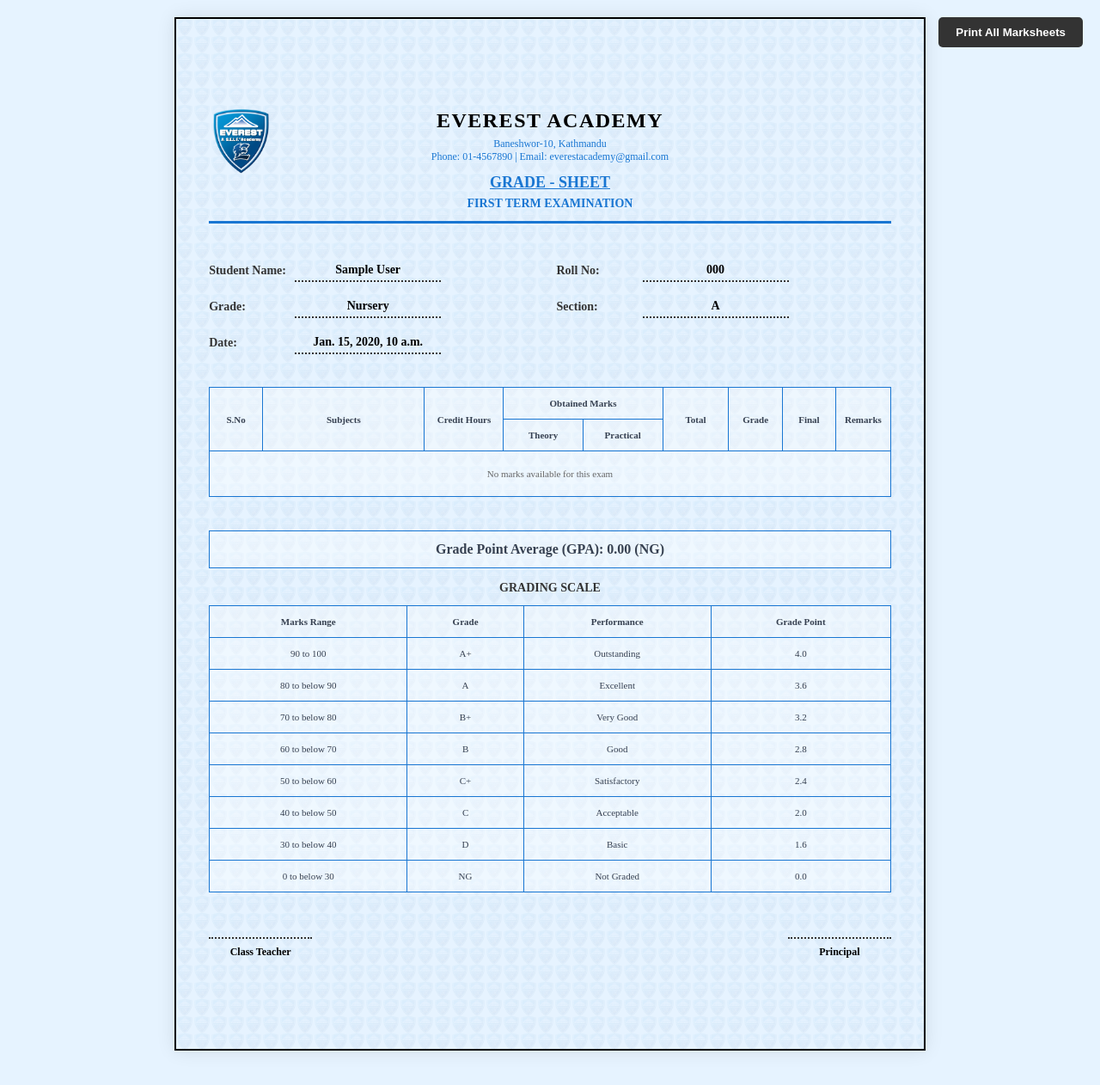
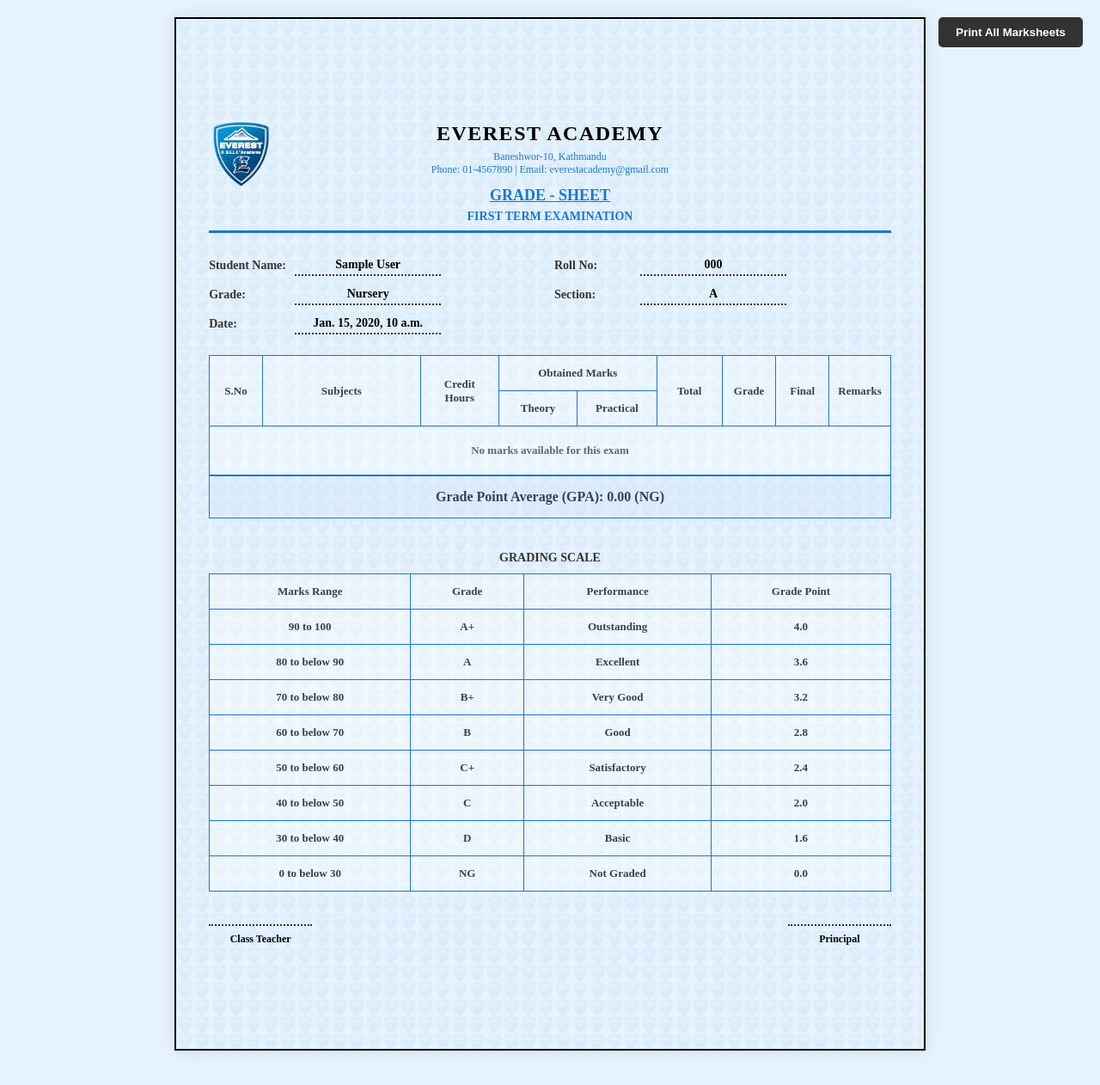
Before and after one commit to Gongwasubash/schoolmgmt, a Django app: template templates/class_marksheets_redesigned.html in a window 1280 px wide. Shown: the whole page at 86% size. Run offline with Django 5.2, Linux system fonts and the light colour scheme; tables that the repository leaves empty hold one stand-in row (values such as "Sample post"); the template is opened without the code that fills it: values that come from a table or form of the project are taken from there, most other values are stand-ins (such as "Sample title", 1, 10 or a date in 2020); parts of the project's set-up code (start-up, migrations or seed data) failed here and were passed over.

Commit message:
Optimized certificate for A4 printing: added print CSS, attached GPA to marks table, moved grading scale up, reduced spacing

```diff
--- a/templates/class_marksheets_redesigned.html
+++ b/templates/class_marksheets_redesigned.html
@@ -78,11 +78,33 @@
             z-index: 1;
         }
 
+        @media print {
+            @page {
+                size: A4;
+                margin: 0;
+            }
+
+            body {
+                margin: 0;
+                padding: 0;
+            }
+
+            .grade-sheet {
+                width: 210mm !important;
+                height: 297mm !important;
+                margin: 0 !important;
+                padding: 10mm !important;
+                box-shadow: none !important;
+                border: none !important;
+                page-break-after: always;
+            }
+        }
+
         .header-section {
             text-align: center;
             border-bottom: 3px solid #1976d2;
-            padding-bottom: 12px;
-            margin-bottom: 15px;
+            padding-bottom: 8px;
+            margin-bottom: 10px;
             position: relative;
         }
 
@@ -131,16 +153,16 @@
         }
 
         .student-info {
-            margin: 14px 0;
+            margin: 8px 0;
             font-size: 14px;
-            line-height: 1.5;
+            line-height: 1.3;
         }
 
         .info-fields {
             display: grid;
             grid-template-columns: 1fr 1fr;
-            gap: 15px;
-            margin: 12px 0;
+            gap: 10px;
+            margin: 8px 0;
         }
 
         .field {
@@ -164,7 +186,7 @@
         .marks-table {
             width: 100%;
             border-collapse: collapse;
-            margin: 12px 0;
+            margin: 8px 0;
             background: rgba(255, 255, 255, 0.2);
             border: 1px solid #1976d2;
         }
@@ -174,8 +196,8 @@
             color: #374151;
             padding: 12px 10px;
             text-align: center;
-            font-weight: 600;
-            font-size: 11px;
+            font-weight: bold;
+            font-size: 13px;
             border: 1px solid #1976d2;
         }
 
@@ -183,7 +205,8 @@
             padding: 12px 10px;
             text-align: center;
             border: 1px solid #1976d2;
-            font-size: 11px;
+            font-size: 13px;
+            font-weight: bold;
             color: #374151;
             background: rgba(255, 255, 255, 0.2);
         }
@@ -197,7 +220,7 @@
         .signature-section {
             display: flex;
             justify-content: space-between;
-            margin-top: 25px;
+            margin-top: 15px;
         }
 
         .signature-box {
@@ -309,18 +332,14 @@
                     </td>
                 </tr>
                 {% endfor %}
+                <tr style="background: rgba(25, 118, 210, 0.1); border-top: 2px solid #1976d2;">
+                    <td colspan="9" style="font-weight: bold; font-size: 16px; text-align: center; padding: 15px;">Grade Point Average (GPA): <span class="gpa-display">0.00</span> (<span class="gpa-grade">NG</span>)</td>
+                </tr>
             </tbody>
         </table>
 
         <!-- GPA and ECA Section -->
         <div style="margin: 15px 0;">
-            <table class="marks-table" style="margin-bottom: 10px;">
-                <tbody>
-                    <tr>
-                        <td style="font-weight: bold; font-size: 16px;">Grade Point Average (GPA): <span class="gpa-display">0.00</span> (<span class="gpa-grade">NG</span>)</td>
-                    </tr>
-                </tbody>
-            </table>
             <div style="margin-top: 15px;">
                 <h3 style="text-align: center; font-weight: bold; color: #333; margin-bottom: 10px; font-size: 14px;">GRADING SCALE</h3>
                 <table class="marks-table">
```
